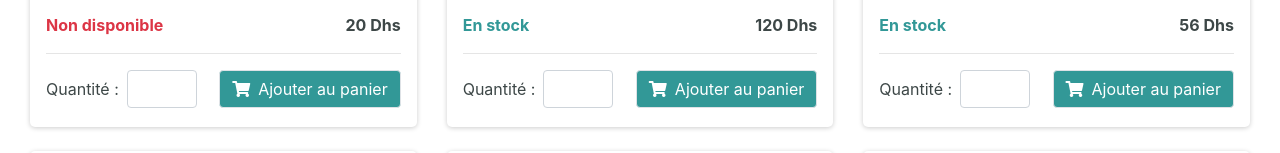
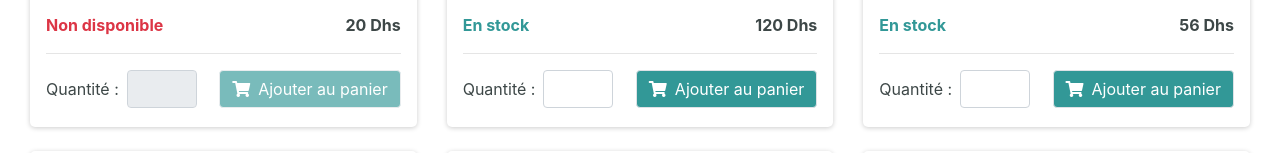
Before and after one commit to chaouielmehdi/medcare, a React (Create React App) app: page / in a window 1280 px wide. Shown: the part 377-530 px from the top of the page. Built offline with nearby package versions, Linux system fonts and the light colour scheme.

Commit message:
MedicineCard add to card disabled when quantity == 0

```diff
--- a/src/components/Button/Button.tsx
+++ b/src/components/Button/Button.tsx
@@ -15,6 +15,7 @@ export type ButtonType =
 interface IButtonProps {
 	type?: ButtonType;
 	icon?: string;
+	disabled?: boolean;
 	onClick?: (event: React.MouseEvent) => void;
 }
 
@@ -23,13 +24,14 @@ const Button: FC<IProps & IButtonProps> = ({
 	className,
 	icon,
 	type = 'light',
+	disabled,
 	onClick,
 }): ReactElement => {
 	const buttonClass = className + ' border btn btn-' + type;
 	const iconClass = 'mr-2 fas fa-' + icon;
 
 	return (
-		<button onClick={onClick} type="button" className={buttonClass}>
+		<button disabled={disabled} onClick={onClick} type="button" className={buttonClass}>
 			{icon && <i className={iconClass}></i>}
 			{children}
 		</button>
--- a/src/components/Input/Input.tsx
+++ b/src/components/Input/Input.tsx
@@ -10,6 +10,7 @@ interface IInputProps {
 	iconPos?: IconPosition;
 	width?: number;
 	placeholder?: string;
+	disabled?: boolean;
 }
 
 const Input: FC<IProps & IInputProps> = ({
@@ -19,6 +20,7 @@ const Input: FC<IProps & IInputProps> = ({
 	type,
 	className,
 	width,
+	disabled,
 }): ReactElement => {
 	const iconPosition = 'input-group-' + iconPos;
 	const iconClass = 'fas fa-' + icon;
@@ -35,6 +37,7 @@ const Input: FC<IProps & IInputProps> = ({
 				className={className + ' form-control'}
 				placeholder={placeholder}
 				style={{ width }}
+				disabled={disabled}
 			/>
 			{iconPos === 'append' && (
 				<div className={iconPosition}>
--- a/src/components/MedicineCard/MedicineCard.tsx
+++ b/src/components/MedicineCard/MedicineCard.tsx
@@ -59,10 +59,16 @@ const MedicineCard: FC<IMedicineCardProps> = ({ className, medicine }): ReactEle
 							className="mt-2"
 						>
 							<div className="d-flex align-items-center">
-								Quantité : <Input type="number" className="ml-2" width={70} />
+								Quantité :
+								<Input
+									disabled={medicine.quantity === 0}
+									type="number"
+									className="ml-2"
+									width={70}
+								/>
 							</div>
 							<div>
-								<Button icon="shopping-cart" type="info">
+								<Button disabled={medicine.quantity === 0} icon="shopping-cart" type="info">
 									Ajouter au panier
 								</Button>
 							</div>
--- a/src/index.css
+++ b/src/index.css
@@ -22,7 +22,9 @@ body {
 }
 
 /* button */
-.btn-info {
+.btn-info,
+.btn-info.disabled,
+.btn-info:disabled {
 	background-color: #329897;
 }
 
```
Also changed, not shown: 1 other file (tests, documents, lock files or other folders).
